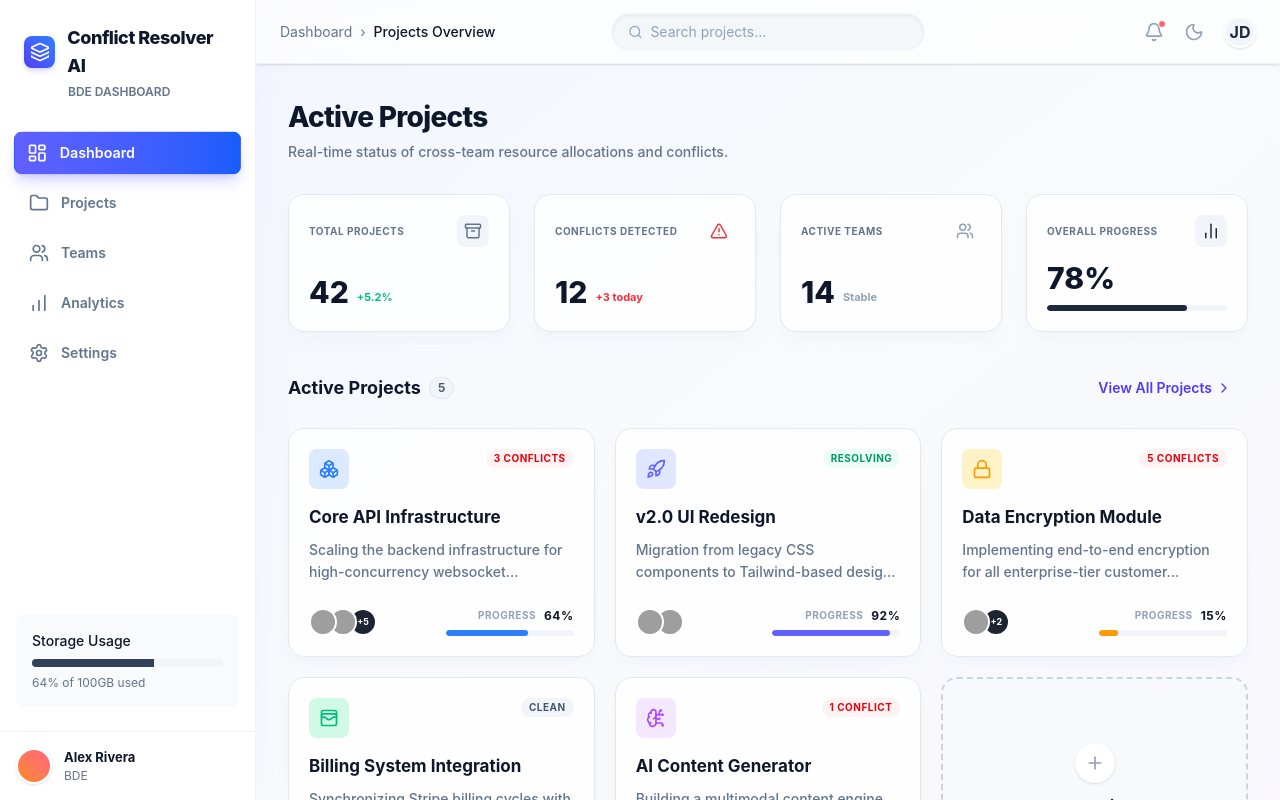
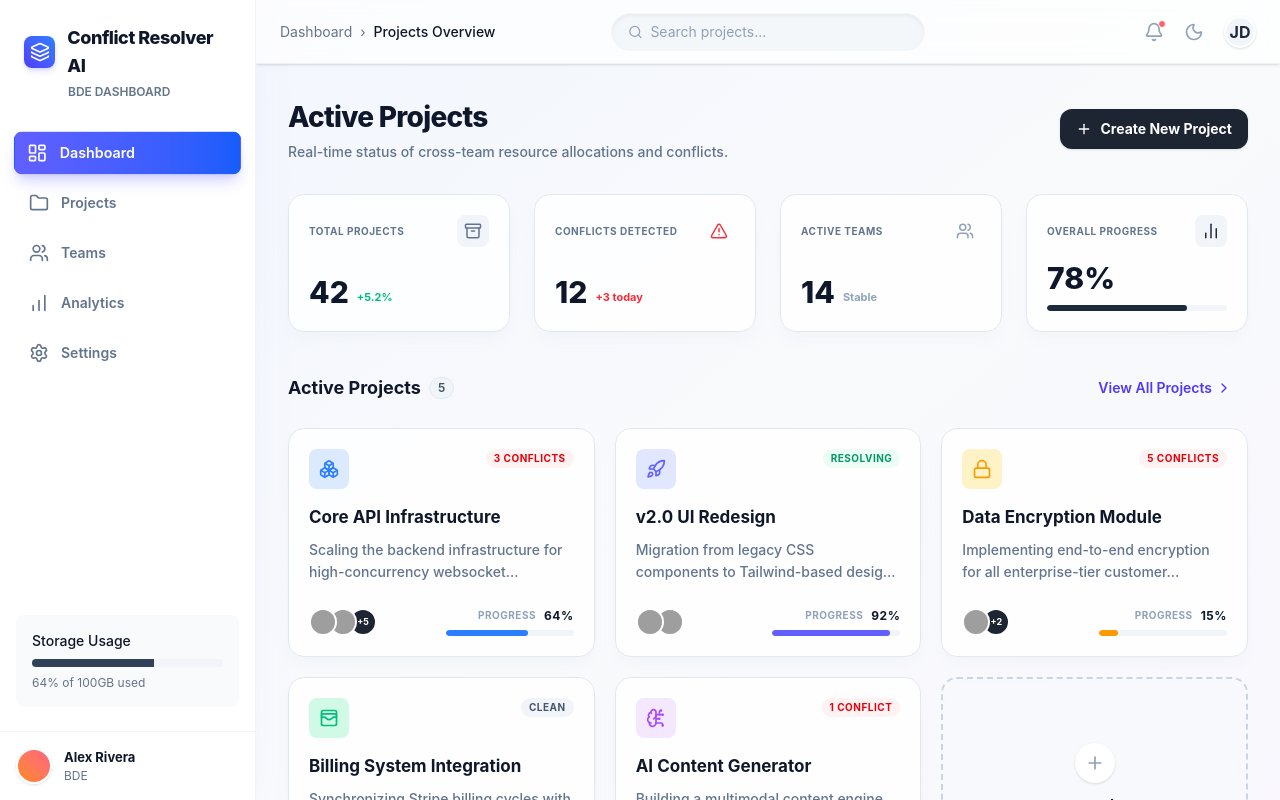
Before and after one commit to aamir2003-star/RCFA, a React (Vite) app in the folder Frontend/: page /bde/dashboard in a window 1280 px wide. Built offline with nearby package versions, Linux system fonts and the light colour scheme; grey boxes are pictures that could not be loaded.

Commit message:
chaged create project to bde. removed export and create project button from pmDashboard

```diff
--- a/Frontend/src/App.jsx
+++ b/Frontend/src/App.jsx
@@ -40,9 +40,9 @@ function App() {
           }
         />
         <Route
-          path="/pm/create-project"
+          path="/bde/create-project"
           element={
-            <MainLayout role="pm">
+            <MainLayout role="bde">
               <CreateProject />
             </MainLayout>
           }
--- a/Frontend/src/components/dashboard/BdeDashboard.jsx
+++ b/Frontend/src/components/dashboard/BdeDashboard.jsx
@@ -2,8 +2,10 @@ import React from "react";
 import { Button } from "../ui/Button.jsx";
 import { Plus, ChevronRight, MoreHorizontal, ArrowUpRight } from "lucide-react";
 import { bdeProjects, bdeStats } from "../../lib/features_utils.js";
+import { useNavigate } from "react-router-dom";
 
 export default function BdeDashboard() {
+  const navigate = useNavigate();
   return (
     <div className="flex flex-col gap-8 w-full pb-8">
       {/* Header */}
@@ -16,6 +18,13 @@ export default function BdeDashboard() {
             Real-time status of cross-team resource allocations and conflicts.
           </p>
         </div>
+        <Button
+          onClick={() => navigate("/bde/create-project")}
+          className="h-10 bg-[#1e2532] hover:bg-slate-800 dark:text-slate-700 text-white font-bold shadow-sm transition-all focus:ring-[#1e2532]"
+        >
+          <Plus className="w-4 h-4 mr-2" />
+          Create New Project
+        </Button>
       </div>
 
       {/* Stats Grid */}
--- a/Frontend/src/components/dashboard/PmDashboard.jsx
+++ b/Frontend/src/components/dashboard/PmDashboard.jsx
@@ -26,7 +26,7 @@ export default function PmDashboard() {
             Here is the conflict resolution status for your 8 active projects.
           </p>
         </div>
-        <div className="flex flex-wrap items-center gap-3">
+        {/* <div className="flex flex-wrap items-center gap-3">
           <Button
             variant="outline"
             className="h-10 text-slate-700 dark:text-slate-300 font-bold border-slate-200 dark:border-slate-700"
@@ -41,7 +41,7 @@ export default function PmDashboard() {
             <Plus className="w-4 h-4 mr-2" />
             Create New Project
           </Button>
-        </div>
+        </div> */}
       </div>
 
       {/* Stats Row */}
```
